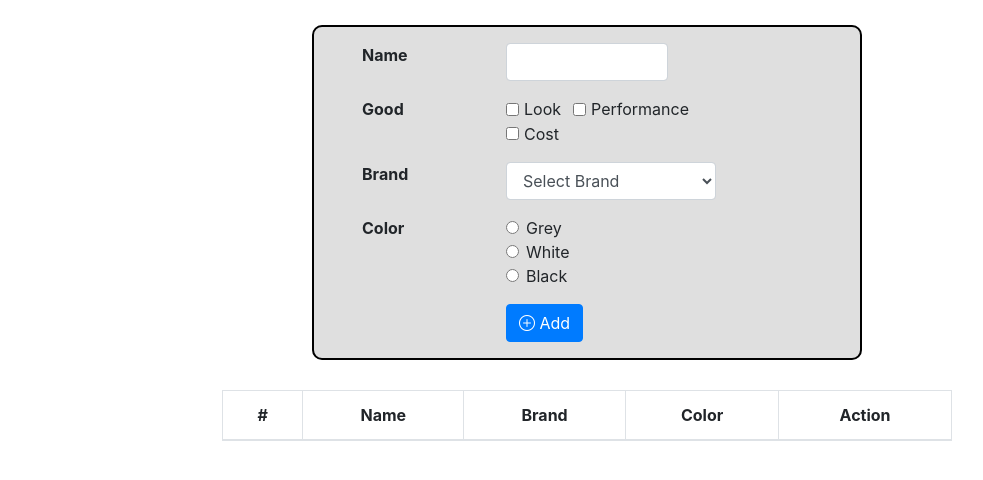
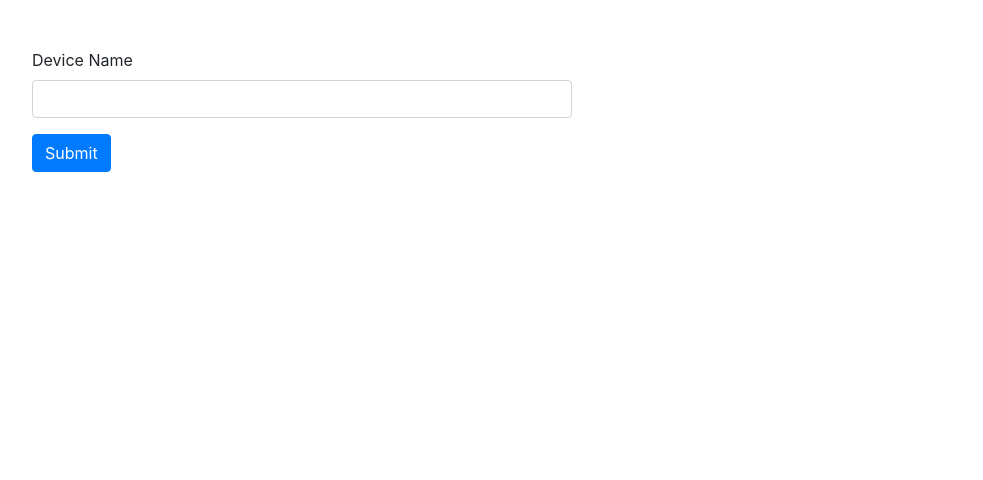
Before and after one commit to jacksonsuthip/angular, an Angular app: page / in a window 1280 px wide. Shown: the top 480 px of the page, without its empty margins (53-1036 px from the left). Built offline with nearby package versions, Linux system fonts and the light colour scheme.

Commit message:
:hammer: passing props in angular (coustom component)

```diff
--- a/src/app/app.component.html
+++ b/src/app/app.component.html
@@ -1,10 +1,14 @@
 <!-- <app-server></app-server> -->
 <!-- <hr /> -->
-<div style="margin: 25px 0px 0px 0px">
+<!-- Form add edit delete in same component -->
+<!-- <div style="margin: 25px 0px 0px 0px">
   <div class="row justify-content-around">
     <div class="col-md-12">
       <app-reg-form></app-reg-form>
     </div>
-    <!-- <div class="col-md-5"></div> -->
   </div>
-</div>
+</div> -->
+<!-- -->
+
+<!-- split content in different component -->
+<coustom></coustom>
--- /dev/null
+++ b/src/app/coustom/coustom-add/coustom-add.component.html
@@ -0,0 +1,13 @@
+<form>
+  <div class="mb-3">
+    <label for="device" class="form-label">Device Name</label>
+    <input type="text" class="form-control" id="device" #device />
+  </div>
+  <button
+    type="submit"
+    class="btn btn-primary"
+    (click)="onAddDevice(device); device.value = ''"
+  >
+    Submit
+  </button>
+</form>
--- /dev/null
+++ b/src/app/coustom/coustom-add/coustom-add.component.ts
@@ -0,0 +1,25 @@
+import { Component, EventEmitter, Output } from '@angular/core';
+
+@Component({
+  selector: 'app-coustom-add',
+  templateUrl: './coustom-add.component.html',
+})
+export class CoustomAddComponent {
+  /**
+   * onAddDeviceCoustom is given by the parent component
+   * Output is for send data
+   *
+   * (eg): We can use object of data also to send
+   * onAddDeviceCoustom = new EventEmitter<{ key1 : value1, key2 : value2 }>();
+   * in onAddDevice function
+   * this.onAddDeviceCoustom.emit({ key1 : this.----, key2 : this.+++++ })
+   */
+  @Output() onAddDeviceCoustom = new EventEmitter<string>();
+
+  /**
+   * emit is used to set value to the function
+   */
+  onAddDevice(device: HTMLInputElement) {
+    this.onAddDeviceCoustom.emit(device.value);
+  }
+}
--- /dev/null
+++ b/src/app/coustom/coustom-list/coustom-list.component.html
@@ -0,0 +1,9 @@
+<ul class="list-group">
+  <li
+    *ngFor="let item of itemList"
+    class="list-group-item"
+    (click)="onNameClick(item)"
+  >
+    {{ item }}
+  </li>
+</ul>
--- /dev/null
+++ b/src/app/coustom/coustom-list/coustom-list.component.ts
@@ -0,0 +1,19 @@
+import { Component, EventEmitter, Input, Output } from '@angular/core';
+
+@Component({
+  selector: 'app-coustom-list',
+  templateUrl: './coustom-list.component.html',
+})
+export class CoustomListComponent {
+  /**
+   * itemList is the name given in the parent component
+   * Input is used to get it (host by parent component)
+   */
+  @Input() itemList: string[] = [];
+
+  //////////-------for Encapulation study-----------//////////
+  @Output() getName = new EventEmitter<string>();
+  onNameClick(item: string) {
+    this.getName.emit(item);
+  }
+}
--- /dev/null
+++ b/src/app/coustom/coustom.component.html
@@ -0,0 +1,20 @@
+<div class="container-md">
+  <div class="row mt-5">
+    <div class="col">
+      <!-- addDevice(from this component) & onAddDeviceCoustom(from child component) -->
+      <app-coustom-add
+        (onAddDeviceCoustom)="addDevice($event)"
+      ></app-coustom-add>
+    </div>
+    <div class="col">
+      <!-- CoustomItemList(from this component) & itemList(from child component) -->
+      <app-coustom-list
+        [itemList]="CoustomItemList"
+        (getName)="onGetName($event)"
+      ></app-coustom-list>
+    </div>
+  </div>
+  <div class="row mt-5">
+    <app-encapulation [selectedValue]="value"></app-encapulation>
+  </div>
+</div>
--- /dev/null
+++ b/src/app/coustom/coustom.component.ts
@@ -0,0 +1,19 @@
+import { Component } from '@angular/core';
+
+@Component({
+  selector: 'coustom',
+  templateUrl: './coustom.component.html',
+})
+export class coustomComponent {
+  CoustomItemList: string[] = [];
+
+  addDevice(e: string) {
+    this.CoustomItemList.push(e);
+  }
+
+  // for Encapulation study
+  value: string = '';
+  onGetName(e: string) {
+    this.value = e;
+  }
+}
--- /dev/null
+++ b/src/app/coustom/encapulation/encapulation.component.css
@@ -0,0 +1,3 @@
+.encapulationStyle{
+    background-color: blueviolet;
+}
--- /dev/null
+++ b/src/app/coustom/encapulation/encapulation.component.html
@@ -0,0 +1,11 @@
+<div class="col"></div>
+<div class="col">
+  <div
+    *ngIf="selectedValue"
+    [ngStyle]="{ color: getColor() }"
+    class="card encapulationStyle"
+  >
+    <div class="card-body">{{ selectedValue }}</div>
+  </div>
+</div>
+<div class="col"></div>
--- /dev/null
+++ b/src/app/coustom/encapulation/encapulation.component.ts
@@ -0,0 +1,15 @@
+import { Component, Input, ViewEncapsulation } from '@angular/core';
+
+@Component({
+  selector: 'app-encapulation',
+  templateUrl: './encapulation.component.html',
+  styleUrls: ['./encapulation.component.css'],
+  encapsulation: ViewEncapsulation.None, // the style will be public
+})
+export class EncapulationComponent {
+  @Input() selectedValue: string = '';
+
+  getColor() {
+    return this.selectedValue;
+  }
+}
--- a/src/app/reg-form/reg-form.component.html
+++ b/src/app/reg-form/reg-form.component.html
@@ -182,7 +182,7 @@
                 class="btn btn-outline-danger"
                 (click)="removeItem(i)"
               >
-                <i class="bi bi-trash3-fill"></i> Delet
+                <i class="bi bi-trash3-fill"></i> Delete
               </button>
             </td>
           </tr>
```
Also changed, not shown: src/app/app.module.ts (+14 -9 lines).
